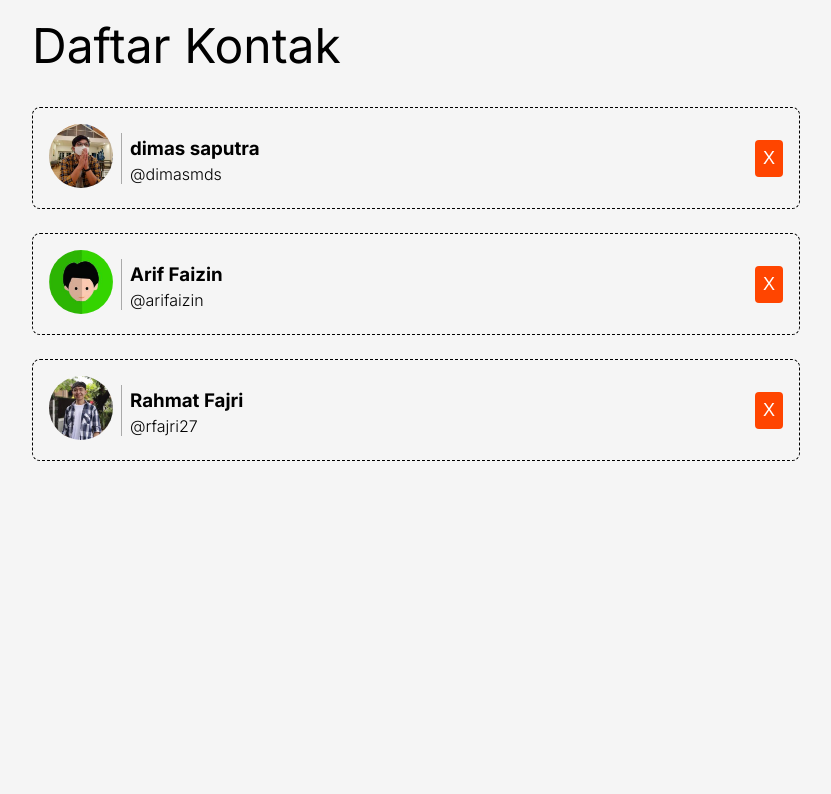
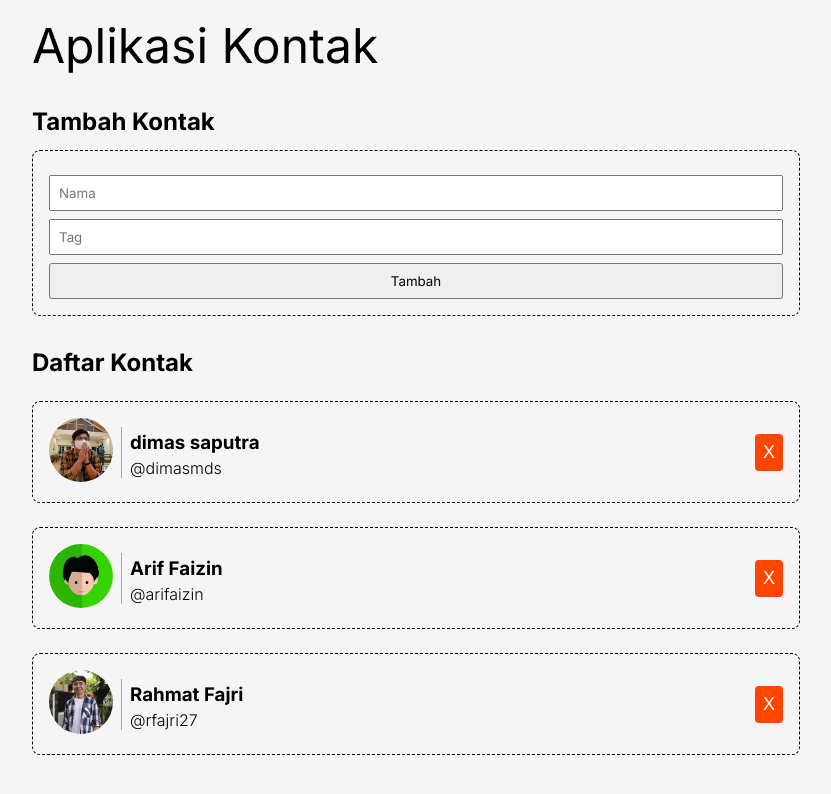
Before and after one commit to affanmmz/contacts-app, a React (Vite) app: page / in a window 1280 px wide. Shown: the top 794 px of the page, without its empty margins (224-1055 px from the left). Built offline with nearby package versions, Linux system fonts and the light colour scheme.

Commit message:
menambahkan add contact pada aplikasi web

```diff
--- a/src/components/ContactApp.jsx
+++ b/src/components/ContactApp.jsx
@@ -1,6 +1,7 @@
 import React from "react";
 import ContactList from "./ContactList.jsx";
 import { getData } from "../utils/data.js";
+import ContactInput from "./ContactInput.jsx";
 
 class ContactApp extends React.Component {
   constructor(props) {
@@ -10,6 +11,7 @@
     }
 
     this.onDeleteHandler = this.onDeleteHandler.bind(this);
+    this.onAddContactHandler = this.onAddContactHandler.bind(this);
   }
 
   onDeleteHandler(id) {
@@ -17,10 +19,29 @@
     this.setState({ contacts });
   }
 
+  onAddContactHandler({ name, tag }) {
+    this.setState((prevState) => {
+      return {
+        contacts: [
+          ...prevState.contacts,
+          {
+            id: +new Date(),
+            name,
+            tag,
+            imageUrl: '/images/default.jpg',
+          }
+        ]
+      }
+    });
+  }
+
   render() {
     return (
       <div className="contact-app">
-        <h1>Daftar Kontak</h1>
+        <h1>Aplikasi Kontak</h1>
+        <h2>Tambah Kontak</h2>
+        <ContactInput addContact={this.onAddContactHandler}/>
+        <h2>Daftar Kontak</h2>
         <ContactList contacts={this.state.contacts} onDelete={this.onDeleteHandler} />
       </div>
     );
--- /dev/null
+++ b/src/components/ContactInput.jsx
@@ -0,0 +1,50 @@
+import React from "react";
+
+class ContactInput extends React.Component {
+    constructor(props) {
+        super(props);
+
+        //inisialisasi state
+        this.state = {
+            name: '',
+            tag: '',
+        }
+
+        this.onNameChangeEventHandler = this.onNameChangeEventHandler.bind(this);
+        this.onTagChangeEventHandler = this.onTagChangeEventHandler.bind(this);
+        this.onSubmitEventHandler = this.onSubmitEventHandler.bind(this);
+    }
+
+    onNameChangeEventHandler(event) {
+        this.setState(() => {
+         return {
+            name: event.target.value
+            }
+        });
+    }
+
+    onTagChangeEventHandler(event) {
+        this.setState(() => {
+            return {
+                email: event.target.value
+            }
+        })
+    }
+
+    onSubmitEventHandler(event) {
+        event.preventDefault();
+        this.props.addContact(this.state)
+    }
+
+    render() {
+        return (
+            <form className="contact-input" onSubmit={this.onSubmitEventHandler}>
+                <input type="text" placeholder="Nama" value={this.state.name} onChange={this.onNameChangeEventHandler} />
+                <input type="text" placeholder="Tag" value={this.state.tag} onChange={this.onTagChangeEventHandler}/>
+                <button type="submit">Tambah</button>
+            </form>
+        )
+    }
+}
+
+export default ContactInput;
```
